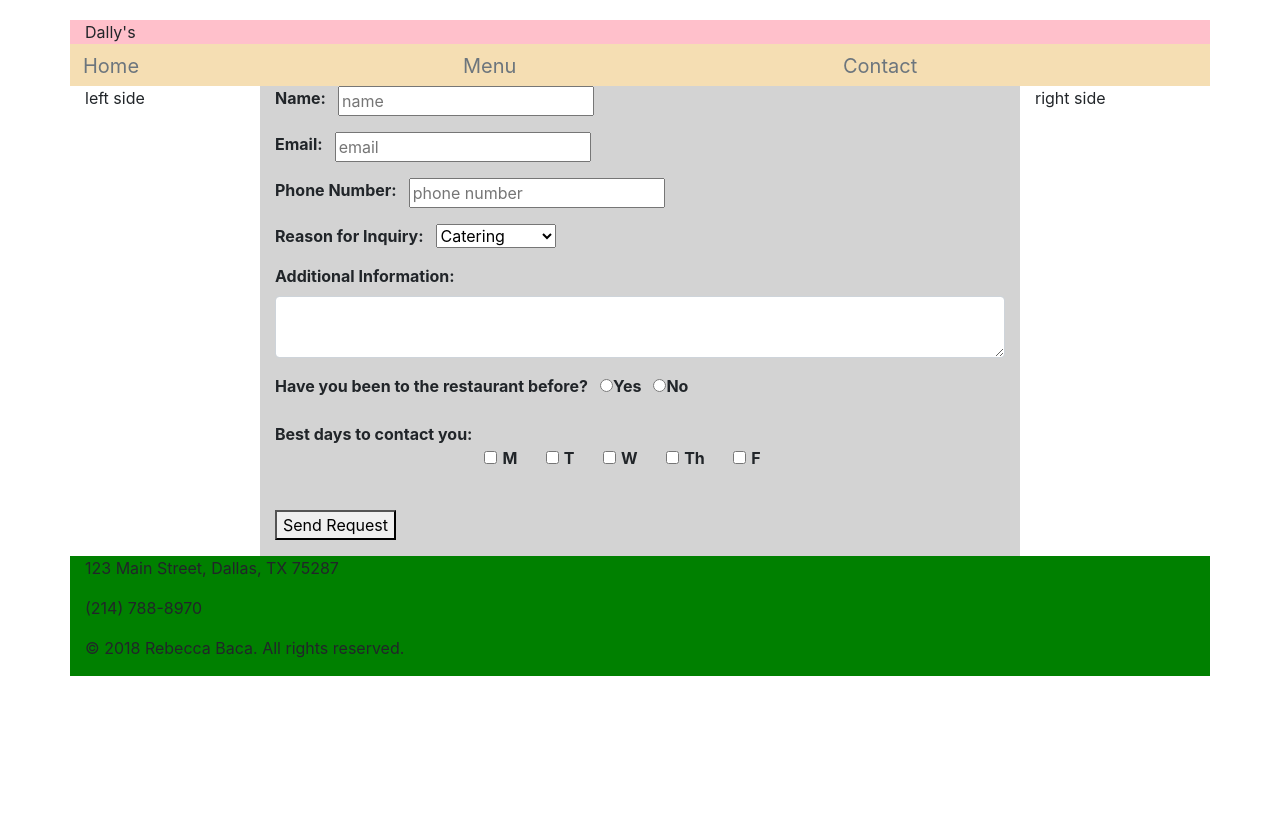
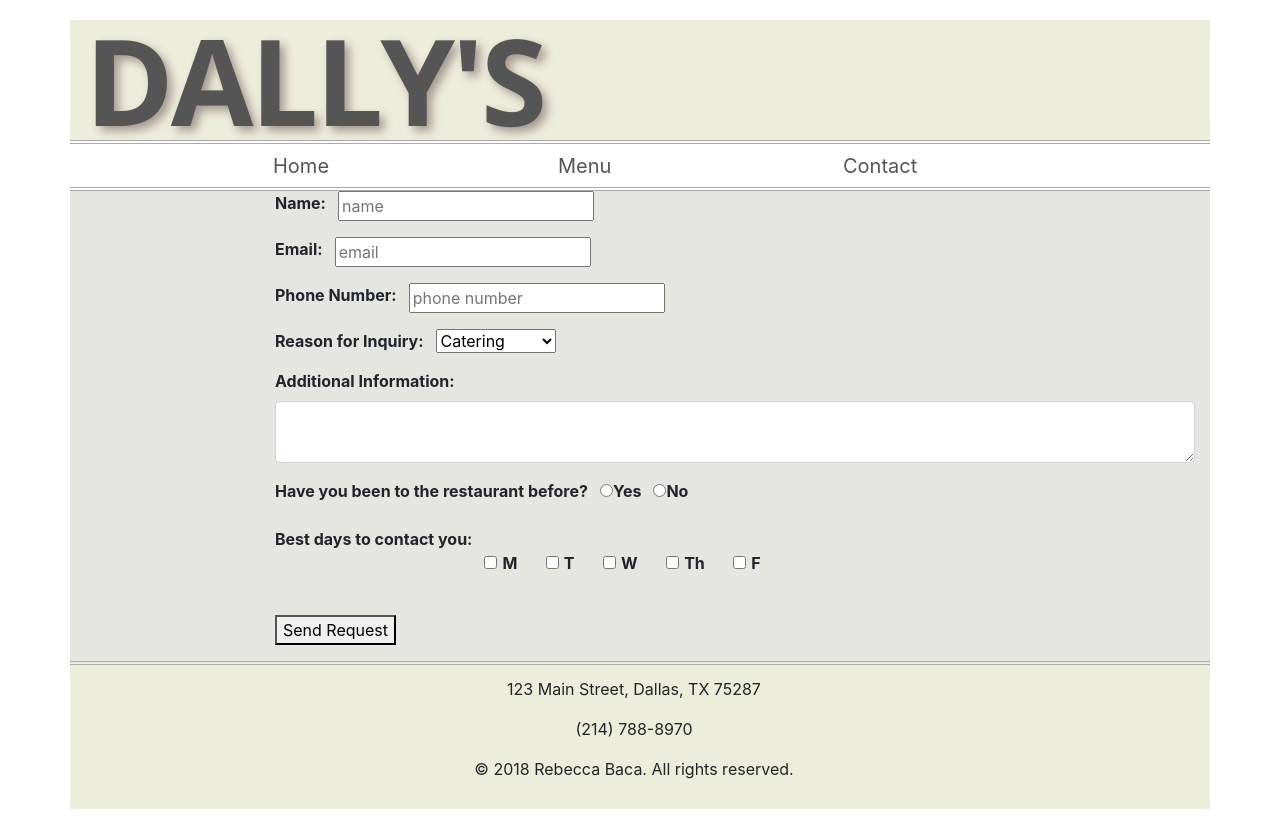
Before and after one commit to PegaFemBlog/restaurantRedo, a plain HTML site: page contact.html in a window 1280 px wide. Before the commit the page ends 800 px from the top, so only its background shows below. Drawn offline with nearby package versions, Linux system fonts and the light colour scheme.

Commit message:
CSS Styling
CSS Styling for contact form

```diff
--- a/contact.html
+++ b/contact.html
@@ -13,31 +13,31 @@ Most recent revision: 9.26.18 -->
 <body>
 <div class="container">
 <!---------------- LOGO/HEADER --------------------->
-<div class="row" style="background-color: pink;">
+<div class="row" id="logo">
 		<div class="col header">
 				<header class="header">Dally's</header>
 		</div>
 	</div>
 <!---------------- NAV MENU --------------------->
-<div class="row" style="background-color: wheat;">
-			<div class="col sm nav">
-				<a href="index.html" class="navbar-brand"><button type="button" class="btn btn-outline-secondary navbar-toggler">Home</button></a>
+<div class="row" id="nav">
+			<div class="col-sm-2"></div>
+	   		<div class="col-sm-3 nav">
+				<a href="index.html" class="navbar-brand navlinks" ><button type="button" class="btn btn-outline-secondary navbar-toggler">Home</button></a>
 			</div>
-			<div class="col sm nav">
-				<a href="menu.html" class="navbar-brand"><button type="button" class="btn btn-outline-secondary navbar-toggler">Menu</button></a>
+			<div class="col-sm-3 nav">
+				<a href="menu.html" class="navbar-brand navlinks"><button type="button" class="btn btn-outline-secondary navbar-toggler">Menu</button></a>
 			</div>
-			<div class="col sm nav">
-				<a href="contact.html" class="navbar-brand"><button type="button" class="btn btn-outline-secondary navbar-toggler">Contact</button></a>
+		<div class="col-sm-3 nav">
+				<a href="contact.html" class="navbar-brand navlinks"><button type="button" class="btn btn-outline-secondary navbar-toggler">Contact</button></a>
 			</div>
+			<div class="col-sm-2"></div>
 	</div>
 <!----------------MIDDLE OF PAGE/FORM --------------------->
 <div class="row">
-		<div class="col">
-		  left side
-		</div>
-		<div class="col-8" style="background-color: lightgrey;">
+	<div class="col-sm-2 colorMe"></div>
+	<div class="col colorMe">
+	<form>
 			<form class="form-horizontal" name="myForm">
-
 			<div class="form-group">
 			<label for="name">Name:</label>
 			<input type="text" id="name" name="name" placeholder="name" required>
@@ -106,23 +106,21 @@ Most recent revision: 9.26.18 -->
 	</div>
 	</fieldset>
 	<br >
+<!-------------------- SUBMIT BUTTON ------------------------------->
 	<button type="submit"  class="submit" name="submit" onclick="myFormValid()">Send Request</button>
 	<p id="demo"></</p>
+	</div>
 	</form>
 </div>
-		<div class="col">
-			  right side
-			</div>
-	</div>
-<!---------------- footer --------------------->
-<div class="row" style="background-color: green;">
-		<div class="col footer">
+<!---------------- FOOTER  --------------------->
+<div class="row">
+		<div class="col" id="footer">
 		 <p>123 Main Street, Dallas, TX 75287</p>
 		<p>(214) 788-8970</p>
 		<p>&copy; 2018 Rebecca Baca. All rights reserved.</p>
 		</div>
 	</div>
-<!---------------- END OF CONTAINER --------------------->
+<!---------------- END OF BOOTSTRAP GRID CONTAINER --------------------->
 </div>
 <script src="https://code.jquery.com/jquery-3.2.1.slim.min.js" integrity="sha384-KJ3o2DKtIkvYIK3UENzmM7KCkRr/rE9/Qpg6aAZGJwFDMVNA/GpGFF93hXpG5KkN" crossorigin="anonymous"></script>
 <script src="https://cdnjs.cloudflare.com/ajax/libs/popper.js/1.12.9/umd/popper.min.js" integrity="sha384-ApNbgh9B+Y1QKtv3Rn7W3mgPxhU9K/ScQsAP7hUibX39j7fakFPskvXusvfa0b4Q" crossorigin="anonymous"></script>
```
Lines whose indentation alone changed are shown as unchanged.
